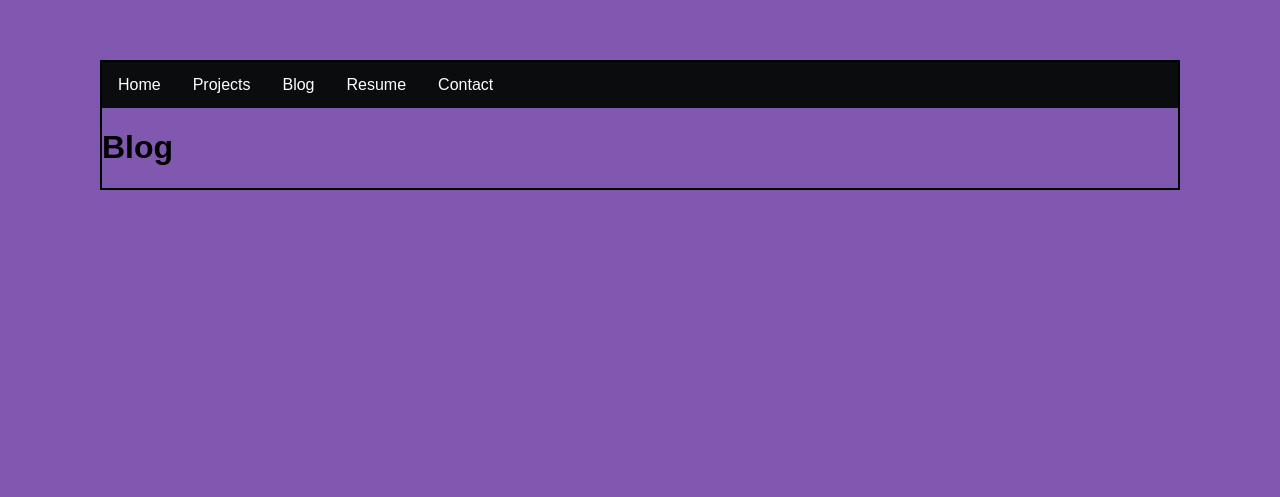
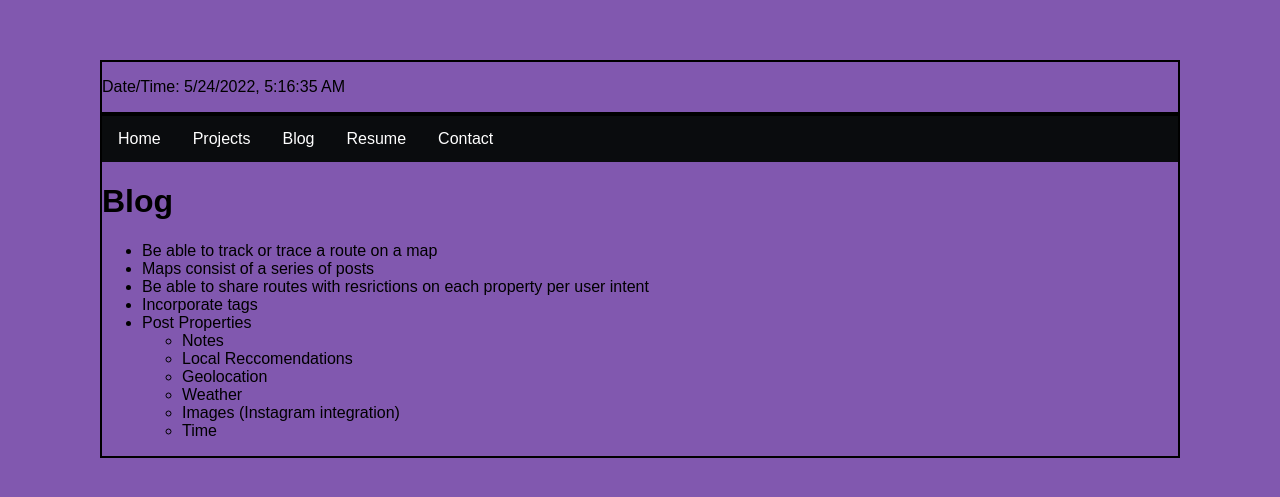
Before and after one commit to rarothschild/RobSite, a Django app: page /blog/ in a window 1280 px wide. Shown: the top 497 px of the page. Run offline with Django 3.2, Linux system fonts and the light colour scheme.

Commit message:
Adding header container, blog notes

```diff
--- a/main/templates/main/blog.html
+++ b/main/templates/main/blog.html
@@ -3,4 +3,20 @@
 
 {% block content %}
 <h1> Blog </h1>
+<ul>
+    <li>Be able to track or trace a route on a map</li>
+    <li>Maps consist of a series of posts</li>
+    <li>Be able to share routes with resrictions on each property per user intent</li>
+    <li>Incorporate tags</li>
+    <li>Post Properties
+        <ul>
+            <li>Notes</li>
+            <li>Local Reccomendations</li>
+            <li>Geolocation</li>
+            <li>Weather</li>
+            <li>Images (Instagram integration)</li>
+            <li>Time</li>
+        </ul>
+    </li>
+</ul>
 {% endblock content %}
--- a/main/templates/main/main.html
+++ b/main/templates/main/main.html
@@ -9,6 +9,9 @@
 
     </head>
     <body>
+        <div class="header-container">
+            <p>Date/Time: <span id="datetime"></span></p>
+        </div>
         <div class="main-container">
             {% include 'main/navbar.html' %}
 
@@ -16,6 +19,6 @@
 
             {% endblock content %}
         </div>
-
+        <script type="text/javascript" src="{% static 'js/script.js' %}"></script>
     </body>
 </html>
--- a/static/css/default.css
+++ b/static/css/default.css
@@ -19,6 +19,7 @@
 
 html, body{
     background-color: var(--backgroundColor);
+    border-bottom: none;
 	  padding-top: 300;
 	  margin: 0 auto;
 	  scroll-behavior: smooth;
@@ -32,6 +33,13 @@ html, body{
     height: 200px;
     width: 200px;
     object-fit: cover;
+}
+
+.header-container{
+  height: 0fr;
+  margin: 0;
+  border: 2px solid var(--borderColor);
+  vertical-align: top;
 }
 
 .main-container{
--- /dev/null
+++ b/static/js/script.js
@@ -0,0 +1,3 @@
+// Load date/time
+var dt = new Date();
+document.getElementById("datetime").innerHTML = dt.toLocaleString();
```
